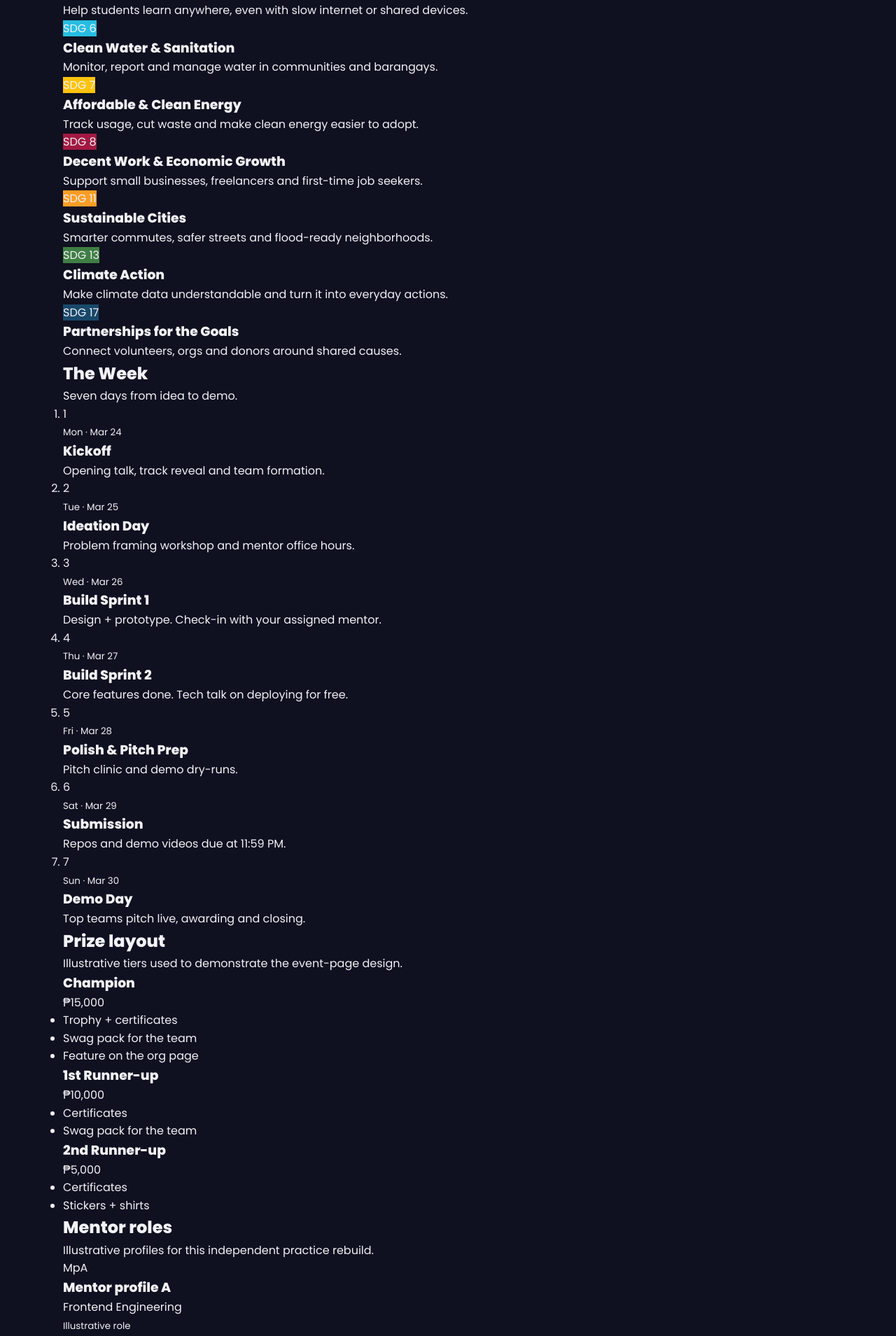
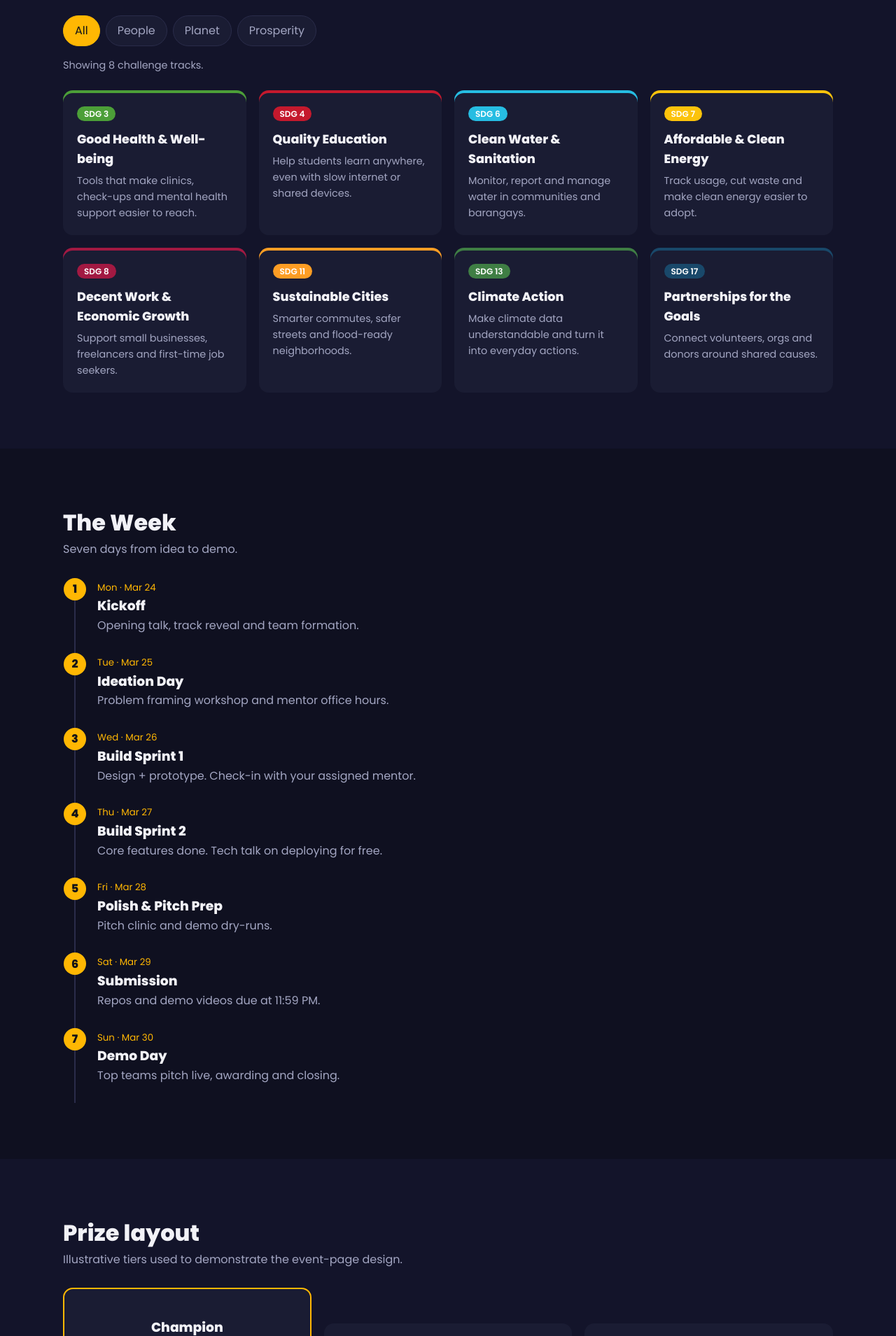
Before and after one commit to cowniv/sparkfest-hackathon-site, a React (Vite) app: page / in a window 1280 px wide. Shown: the part 871-2780 px from the top of the page at 70% size. Built offline with nearby package versions, Linux system fonts and the light colour scheme; the HTML template or start-up script is replaced by a standard one.

Commit message:
style(i-nd-ex): define visual system

```diff
--- a/src/index.css
+++ b/src/index.css
@@ -51,3 +51,56 @@ main:focus { outline: 0; }
 .countdown { display: flex; gap: 12px; margin: 32px 0; flex-wrap: wrap; }
 .timebox { background: var(--panel); border-radius: var(--radius); padding: 14px 18px; text-align: center; min-width: 80px; }
 .timebox strong { display: block; font-size: 2rem; }
+.timebox span { color: var(--muted); font-size: 0.8rem; }
+.practice-note { max-width: 620px; margin-top: 18px; color: var(--text); font-size: 0.9rem; }
+.event-status { margin: 32px 0; max-width: 620px; font-size: 1.1rem; color: var(--accent); }
+.hero-actions { display: flex; gap: 12px; flex-wrap: wrap; }
+
+/* sections */
+.section { padding: 80px 0; }
+.section:nth-of-type(even) { background: var(--surface-alt); }
+.section-title { font-size: 2rem; }
+.section-sub { color: var(--muted); margin-bottom: 28px; }
+.grid { display: grid; grid-template-columns: repeat(auto-fill, minmax(230px, 1fr)); gap: 18px; margin-top: 24px; }
+
+/* tracks */
+.chips { display: flex; gap: 8px; flex-wrap: wrap; }
+.chip { min-height: 44px; background: var(--panel); color: var(--muted); border: 1px solid var(--border); padding: 8px 16px; border-radius: 999px; }
+.chip.active { background: var(--accent); color: var(--ink-on-accent); border-color: var(--accent); }
+.filter-status { margin-top: 16px; color: var(--muted); font-size: 0.9rem; }
+.track-card { background: var(--panel); border-radius: var(--radius); padding: 20px; box-shadow: inset 0 4px 0 var(--track-color); transition: transform 0.2s; }
+.track-card h3 { margin: 10px 0 6px; font-size: 1.1rem; }
+.track-card p { color: var(--muted); font-size: 0.9rem; }
+.sdg-badge { font-size: 0.75rem; font-weight: 600; padding: 2px 10px; border-radius: 999px; color: #fff; }
+
+/* timeline */
+.timeline { list-style: none; border-inline-start: 2px solid var(--border); margin-inline-start: 16px; }
+.timeline li { display: flex; gap: 16px; padding: 0 0 26px; margin-inline-start: -17px; }
+.dot { flex-shrink: 0; width: 32px; height: 32px; border-radius: 50%; background: var(--accent); color: var(--ink-on-accent); font-weight: 700; display: grid; place-items: center; }
+.timeline small { color: var(--accent); }
+.timeline p { color: var(--muted); }
+
+/* prizes */
+.prizes { display: grid; grid-template-columns: repeat(auto-fit, minmax(240px, 1fr)); gap: 18px; align-items: end; }
+.prize { background: var(--panel); padding: 28px; border-radius: var(--radius); text-align: center; }
+.prize.featured { border: 2px solid var(--accent); padding: 40px 28px; }
+.amount { font-size: 2rem; font-weight: 800; color: var(--accent); }
+.prize ul { list-style: none; color: var(--muted); font-size: 0.9rem; }
+
+/* mentors */
+.mentor { background: var(--panel); padding: 24px; border-radius: var(--radius); text-align: center; }
+.avatar { width: 72px; height: 72px; margin: 0 auto 12px; border-radius: 50%; background: linear-gradient(135deg, var(--accent), var(--accent-2)); color: var(--ink-on-accent); font-weight: 800; font-size: 1.4rem; display: grid; place-items: center; }
+.mentor p { color: var(--muted); }
+.mentor small { color: var(--accent); }
+
+/* faq */
+.faq { max-width: 720px; }
+.faq-item { border-bottom: 1px solid var(--border); }
+.faq-item button { width: 100%; min-height: 56px; display: flex; align-items: center; justify-content: space-between; background: none; border: 0; color: var(--text); padding: 18px 0; font-weight: 600; text-align: left; }
+.faq-item p { color: var(--muted); padding-bottom: 18px; }
+.faq-indicator { position: relative; flex: 0 0 20px; width: 20px; height: 20px; margin-inline-start: 16px; }
+.faq-indicator::before, .faq-indicator span { content: ''; position: absolute; inset-block-start: 9px; inset-inline-start: 3px; width: 14px; height: 2px; border-radius: 2px; background: currentColor; transition: transform 180ms ease; }
+.faq-indicator span { transform: rotate(90deg); }
+.faq-item.open .faq-indicator span { transform: rotate(0deg); }
+
+/* form */
```
